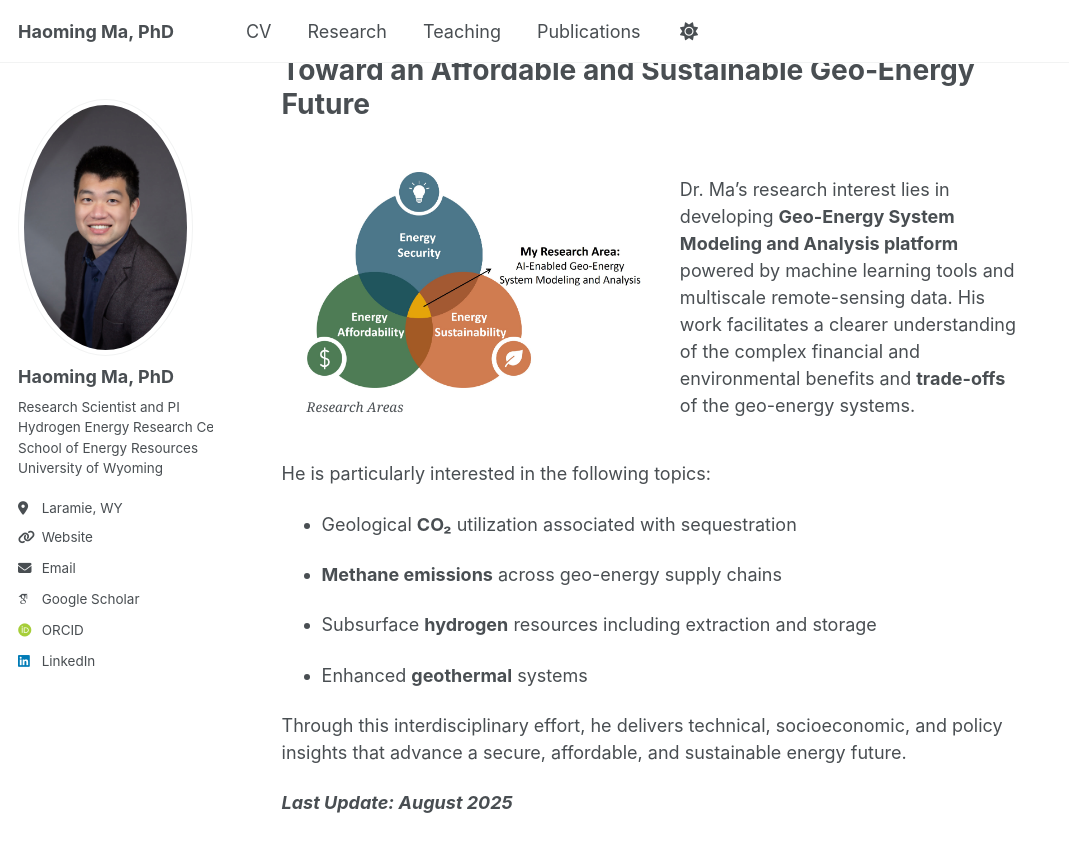
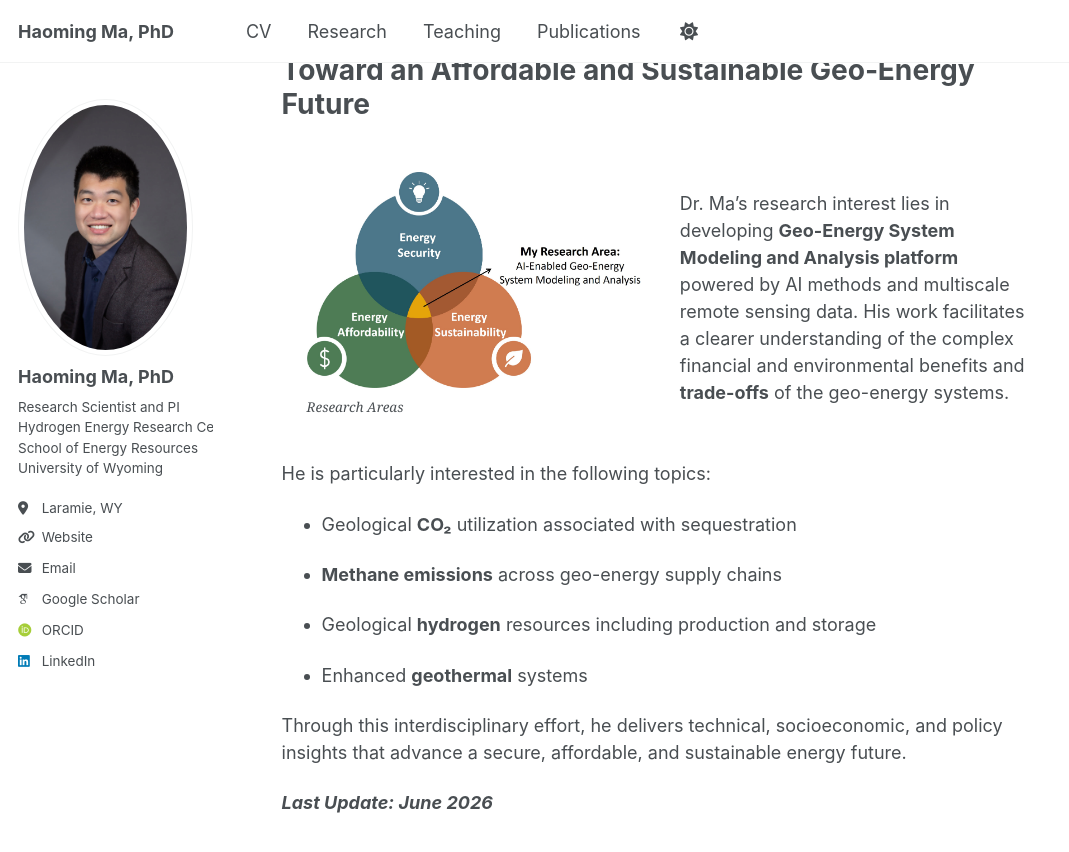
Before and after one commit to haoming-ma/haoming-ma.github.io, a Jekyll site: the page built from _pages/about.md, in a window 1280 px wide and 900 px high, scrolled down 485 px. Shown: the top 852 px of the window, without its empty margins (0-1069 px from the left). Built offline with Jekyll 4.4.1, drawn with Linux system fonts in a browser that asks for light colours; some web fonts are replaced.

Commit message:
Update about.md

```diff
--- a/_pages/about.md
+++ b/_pages/about.md
@@ -27,7 +27,7 @@ Toward an Affordable and Sustainable Geo‑Energy Future
   <div style="flex:1 1 360px; max-width:45%; font-size:1rem; line-height:1.5;">
     Dr. Ma&rsquo;s research interest lies in developing
     <strong>Geo-Energy System Modeling and Analysis platform</strong> powered by
-    machine learning tools and multiscale remote-sensing data. His work facilitates a clearer understanding of the complex financial and environmental benefits and <strong>trade-offs</strong> of the geo-energy systems.
+    AI methods and multiscale remote sensing data. His work facilitates a clearer understanding of the complex financial and environmental benefits and <strong>trade-offs</strong> of the geo-energy systems.
   </div>
 
 </div>
@@ -39,10 +39,10 @@ He is particularly interested in the following topics:
 
 - **Methane emissions** across geo-energy supply chains
 
-- Subsurface **hydrogen** resources including extraction and storage
+- Geological **hydrogen** resources including production and storage
 
 - Enhanced **geothermal** systems
 
 Through this interdisciplinary effort, he delivers technical, socioeconomic, and policy insights that advance a secure, affordable, and sustainable energy future.
 
-<strong><em>Last Update: August 2025</em></strong>
+<strong><em>Last Update: June 2026</em></strong>
```
